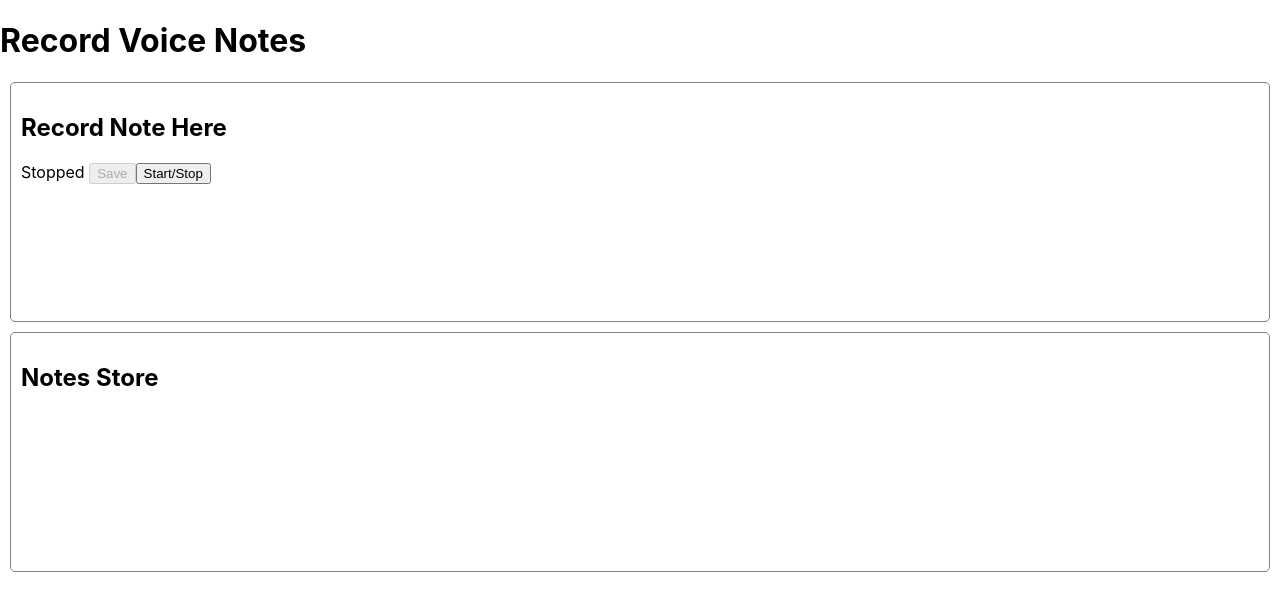
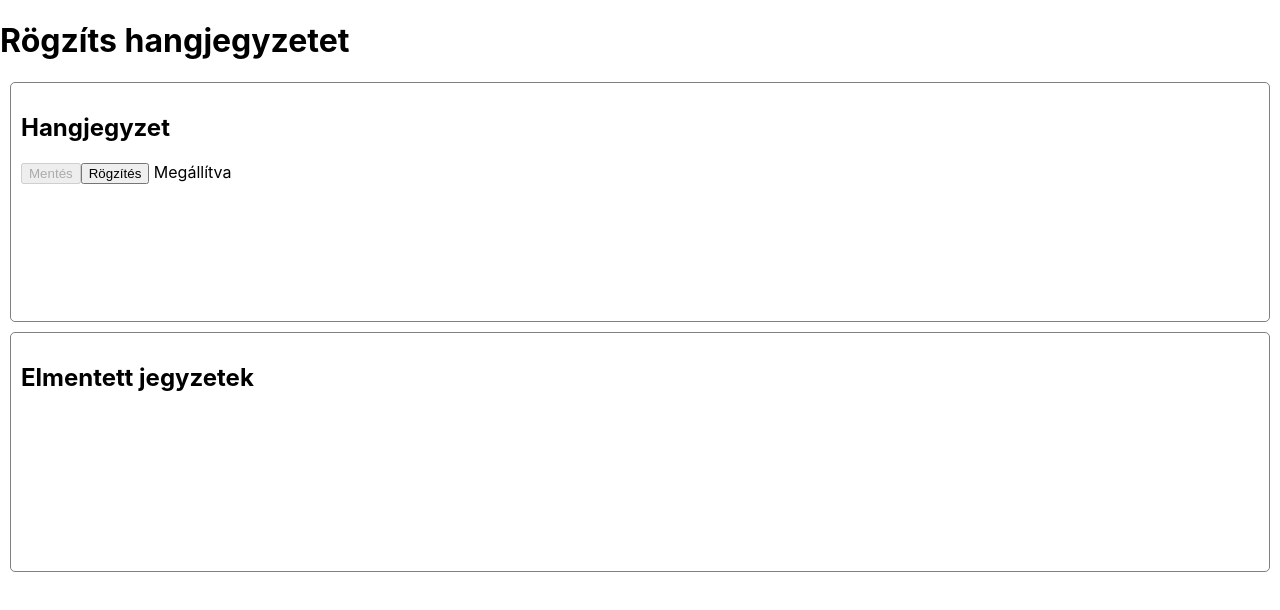
Before and after one commit to Koffair/voice-scheduler, a Next.js app: page / in a window 1280 px wide. Shown: the top 610 px of the page. Built offline with nearby package versions, Linux system fonts and the light colour scheme.

Commit message:
to hungarian texrt

```diff
--- a/components/Dictaphone.jsx
+++ b/components/Dictaphone.jsx
@@ -25,7 +25,6 @@ const Dictaphone = () => {
     if (isRecording) {
       microphone.current.start()
       microphone.current.onend = () => {
-        console.log("continue..")
         microphone.current.start()
       }
     } else {
@@ -56,21 +55,23 @@ const Dictaphone = () => {
 
   return (
     <>
-      <h1>Record Voice Notes</h1>
+      <h1>Rögzíts hangjegyzetet</h1>
       <div>
         <div className={styles.noteContainer}>
-          <h2>Record Note Here</h2>
-          {isRecording ? <span>Recording... </span> : <span>Stopped </span>}
-          <button className="button" onClick={storeNote} disabled={!note}>
-            Save
+          <h2>Hangjegyzet</h2>
+          <button className="button" onClick={storeNote} disabled={!note || isRecording}>
+            Mentés
           </button>
           <button onClick={() => setisRecording((prevState) => !prevState)}>
-            Start/Stop
+            {isRecording ? "Állj" : "Rögzítés"}
           </button>
+          {" "}
+          {isRecording ? <span>Felvétel folyamatban... </span> : <span>Megállítva </span>}
           <p>{note}</p>
         </div>
         <div className={styles.noteContainer}>
-          <h2>Notes Store</h2>
+          <h2>Elmentett jegyzetek</h2>
+          <p>{notesStore}</p>
         </div>
       </div>
     </>
```
